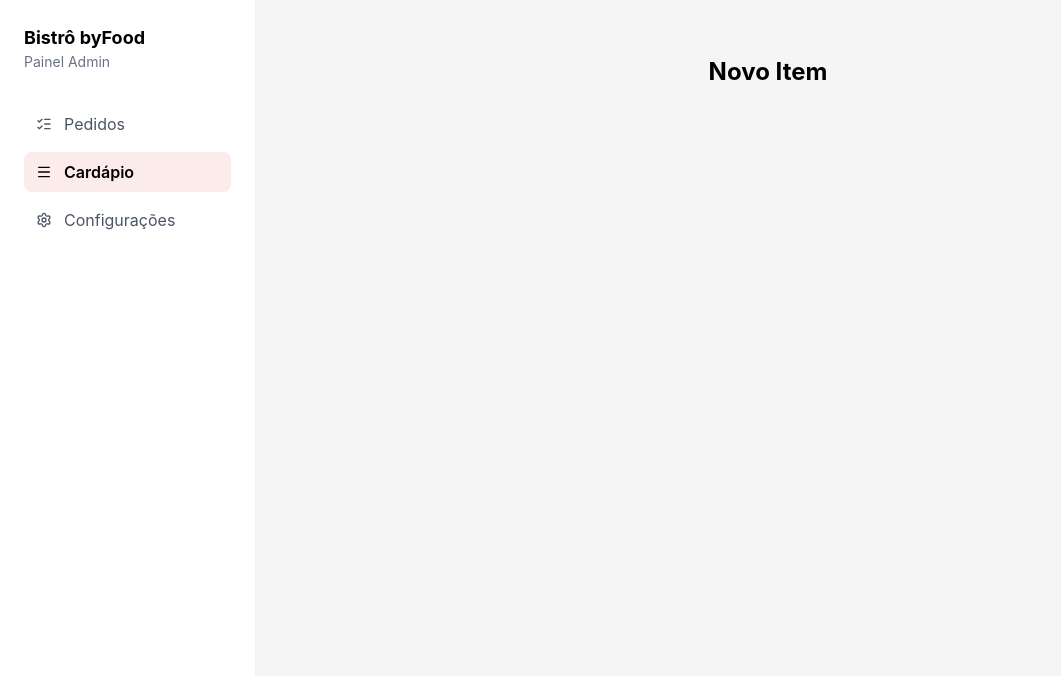
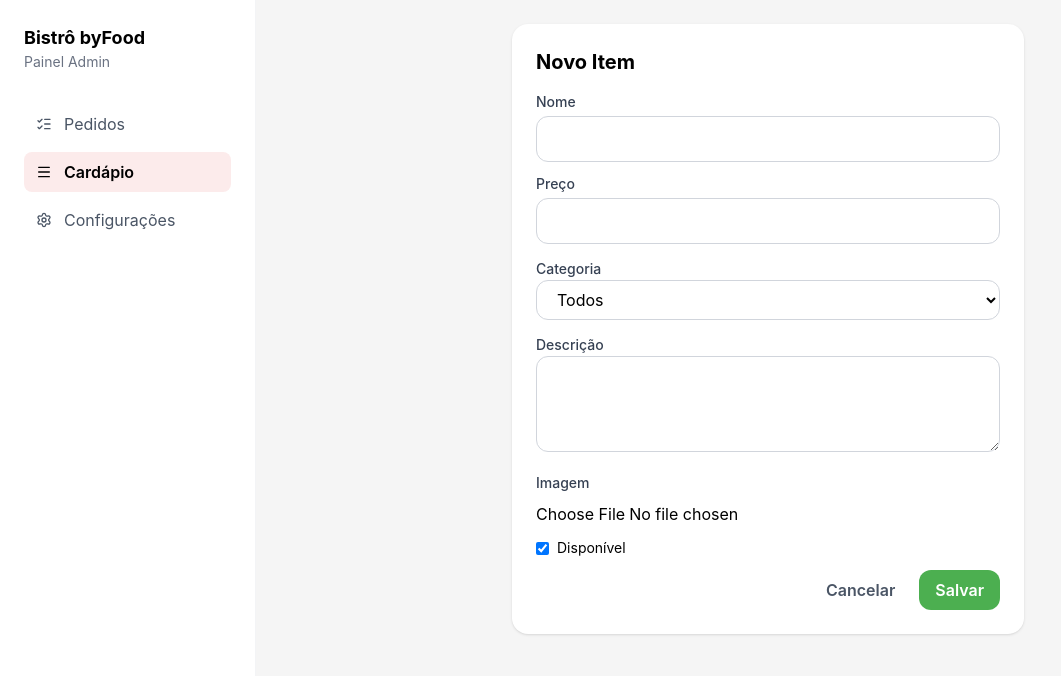
Before and after one commit to LeonardoBoni-018/ByFood-Site, a React (Vite) app: page /admin/menu/new in a window 1280 px wide. Shown: the top 676 px of the page, without its empty margins (0-1061 px from the left). Built offline with nearby package versions, Linux system fonts and the light colour scheme; sample sign-in values are in the browser's storage.

Commit message:
Fase 9 (MenuItemForm + páginas)

```diff
--- a/src/App.tsx
+++ b/src/App.tsx
@@ -8,6 +8,7 @@ import { LoginPage } from './pages/admin/LoginPage'
 import { AdminLayout } from './components/layout/AdminLayout'
 import { DashboardPage } from './pages/admin/DashboardPage'
 import { MenuManagementPage } from './pages/admin/MenuManagementPage'
+import { MenuItemFormPage } from './pages/admin/MenuItemFormPage'
 
 function Placeholder({ title }: { title: string }) {
   return <div className="p-8 text-center"><h1 className="text-2xl font-bold">{title}</h1></div>
@@ -29,8 +30,8 @@ function App() {
         <Route path="/admin" element={<AdminLayout />}>
           <Route path="orders" element={<DashboardPage />} />
           <Route path="menu" element={<MenuManagementPage />} />
-          <Route path="menu/new" element={<Placeholder title="Novo Item" />} />
-          <Route path="menu/:id/edit" element={<Placeholder title="Editar Item" />} />
+          <Route path="menu/new" element={<MenuItemFormPage />} />
+          <Route path="menu/:id/edit" element={<MenuItemFormPage />} />
         </Route>
       </Routes>
     </BrowserRouter>
--- /dev/null
+++ b/src/components/admin/MenuItemForm.tsx
@@ -0,0 +1,100 @@
+import { useState } from 'react'
+import { Input } from '../ui/Input'
+import { Button } from '../ui/Button'
+import { createMenuItem, updateMenuItem } from '../../api/menu'
+import type { MenuItem, MenuItemRequest } from '../../types'
+import { CATEGORIES } from '../../lib/constants'
+
+interface MenuItemFormProps {
+  initial?: MenuItem | null
+  onSaved?: () => void
+}
+
+export function MenuItemForm({ initial = null, onSaved }: MenuItemFormProps) {
+  const [name, setName] = useState(initial?.name || '')
+  const [description, setDescription] = useState(initial?.description || '')
+  const [price, setPrice] = useState(initial ? String(initial.price) : '')
+  const [category, setCategory] = useState(initial?.category || CATEGORIES[0])
+  const [available, setAvailable] = useState(initial?.available ?? true)
+  const [imageUrl, setImageUrl] = useState<string | undefined>(initial?.imageUrl)
+  const [loading, setLoading] = useState(false)
+  const [error, setError] = useState<string | null>(null)
+
+  const onFile = (file?: File) => {
+    if (!file) return
+    const reader = new FileReader()
+    reader.onload = () => {
+      setImageUrl(String(reader.result))
+    }
+    reader.readAsDataURL(file)
+  }
+
+  async function handleSubmit(e?: React.FormEvent) {
+    e?.preventDefault()
+    setError(null)
+    if (!name.trim() || !price) return setError('Preencha nome e preço')
+
+    const body: MenuItemRequest = {
+      name: name.trim(),
+      description: description.trim(),
+      price: Number(price),
+      category,
+      available,
+      imageUrl,
+    }
+
+    setLoading(true)
+    try {
+      if (initial) {
+        await updateMenuItem(initial.id, body)
+      } else {
+        await createMenuItem(body)
+      }
+      onSaved?.()
+    } catch (err) {
+      setError('Erro ao salvar item')
+    } finally {
+      setLoading(false)
+    }
+  }
+
+  return (
+    <form onSubmit={handleSubmit} className="bg-surface rounded-2xl p-6 shadow max-w-lg mx-auto">
+      <h2 className="text-xl font-bold mb-4">{initial ? 'Editar Item' : 'Novo Item'}</h2>
+      {error && <p className="text-danger mb-3">{error}</p>}
+      <div className="space-y-3">
+        <Input label="Nome" value={name} onChange={(e) => setName(e.target.value)} />
+        <Input label="Preço" value={price} onChange={(e) => setPrice(e.target.value)} />
+        <label className="text-sm font-medium text-gray-700">Categoria</label>
+        <select value={category} onChange={(e) => setCategory(e.target.value)} className="w-full px-4 py-2 rounded-xl border border-gray-300">
+          {CATEGORIES.map((c) => (
+            <option key={c} value={c}>{c}</option>
+          ))}
+        </select>
+
+        <label className="text-sm font-medium text-gray-700">Descrição</label>
+        <textarea value={description} onChange={(e) => setDescription(e.target.value)} className="w-full px-4 py-2 rounded-xl border border-gray-300 h-24" />
+
+        <div>
+          <label className="text-sm font-medium text-gray-700">Imagem</label>
+          <div className="flex items-center gap-3 mt-2">
+            <input type="file" accept="image/*" onChange={(e) => onFile(e.target.files?.[0])} />
+            {imageUrl && <img src={imageUrl} alt="preview" className="w-20 h-20 object-cover rounded-md" />}
+          </div>
+        </div>
+
+        <div className="flex items-center gap-3">
+          <label className="flex items-center gap-2">
+            <input type="checkbox" checked={available} onChange={(e) => setAvailable(e.target.checked)} />
+            <span className="text-sm">Disponível</span>
+          </label>
+        </div>
+
+        <div className="flex gap-2 justify-end">
+          <Button variant="ghost" type="button" onClick={() => window.history.back()}>Cancelar</Button>
+          <Button variant="primary" type="submit" disabled={loading}>{loading ? 'Salvando...' : 'Salvar'}</Button>
+        </div>
+      </div>
+    </form>
+  )
+}
--- /dev/null
+++ b/src/pages/admin/MenuItemFormPage.tsx
@@ -0,0 +1,31 @@
+import { useEffect, useState } from 'react'
+import { useNavigate, useParams } from 'react-router-dom'
+import { MenuItemForm } from '../../components/admin/MenuItemForm'
+import { fetchAdminMenu } from '../../api/menu'
+import type { MenuItem } from '../../types'
+
+export function MenuItemFormPage() {
+  const { id } = useParams<{ id: string }>()
+  const navigate = useNavigate()
+  const [initial, setInitial] = useState<MenuItem | null>(null)
+  const [loading, setLoading] = useState(!!id)
+
+  useEffect(() => {
+    if (!id) return
+    setLoading(true)
+    fetchAdminMenu(0, 200).then((p) => {
+      const found = p.content.find((i) => String(i.id) === id)
+      if (found) setInitial(found)
+    }).finally(() => setLoading(false))
+  }, [id])
+
+  return (
+    <div>
+      {loading ? (
+        <div className="text-center py-8">Carregando...</div>
+      ) : (
+        <MenuItemForm initial={initial} onSaved={() => navigate('/admin/menu')} />
+      )}
+    </div>
+  )
+}
--- a/src/pages/admin/MenuManagementPage.tsx
+++ b/src/pages/admin/MenuManagementPage.tsx
@@ -2,6 +2,7 @@ import { useEffect, useState } from 'react'
 import { fetchAdminMenu } from '../../api/menu'
 import type { MenuItem } from '../../types'
 import { MenuItemRow } from '../../components/admin/MenuItemRow'
+import { useNavigate } from 'react-router-dom'
 
 export function MenuManagementPage() {
   const [items, setItems] = useState<MenuItem[]>([])
@@ -10,11 +11,13 @@ export function MenuManagementPage() {
 
   useEffect(() => { load() }, [])
 
+  const navigate = useNavigate()
+
   return (
     <div>
       <div className="flex items-center justify-between mb-4">
         <h1 className="text-2xl font-bold">Gerenciar Cardápio</h1>
-        <button className="px-4 py-2 rounded-xl bg-primary text-white">Adicionar Item</button>
+        <button onClick={() => navigate('/admin/menu/new')} className="px-4 py-2 rounded-xl bg-primary text-white">Adicionar Item</button>
       </div>
 
       <div>
```
